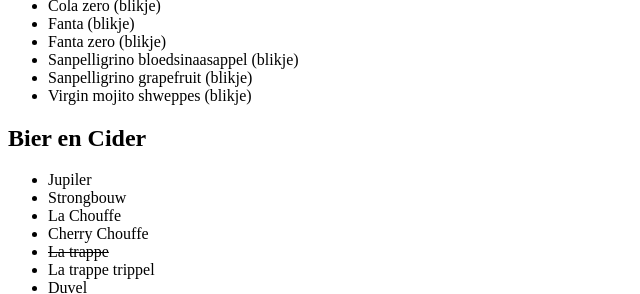
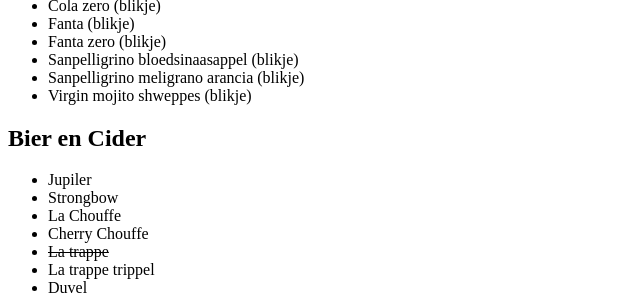
Before and after one commit to jonatanmichiels/jonatanmichiels.github.io, a plain HTML site: page index.html in a window 1280 px wide. Shown: the part 287-581 px from the top of the page, 0-640 px from the left. Drawn offline with Linux system fonts and the light colour scheme.

Commit message:
Update index.html

```diff
--- a/index.html
+++ b/index.html
@@ -32,7 +32,7 @@
       <li>Fanta (blikje)</li>
       <li>Fanta zero (blikje)</li>
       <li>Sanpelligrino bloedsinaasappel (blikje)</li>
-      <li>Sanpelligrino grapefruit (blikje)</li>
+      <li style="text-decoration: line-trough;">Sanpelligrino meligrano arancia (blikje)</li>
       <li>Virgin mojito shweppes (blikje)</li>
     </ul>
 
@@ -42,7 +42,7 @@
 
     <ul>
       <li>Jupiler</li>
-      <li>Strongbouw</li>
+      <li>Strongbow</li>
       <li>La Chouffe</li>
       <li>Cherry Chouffe</li>
       <li style="text-decoration: line-through;">La trappe</li>
```
